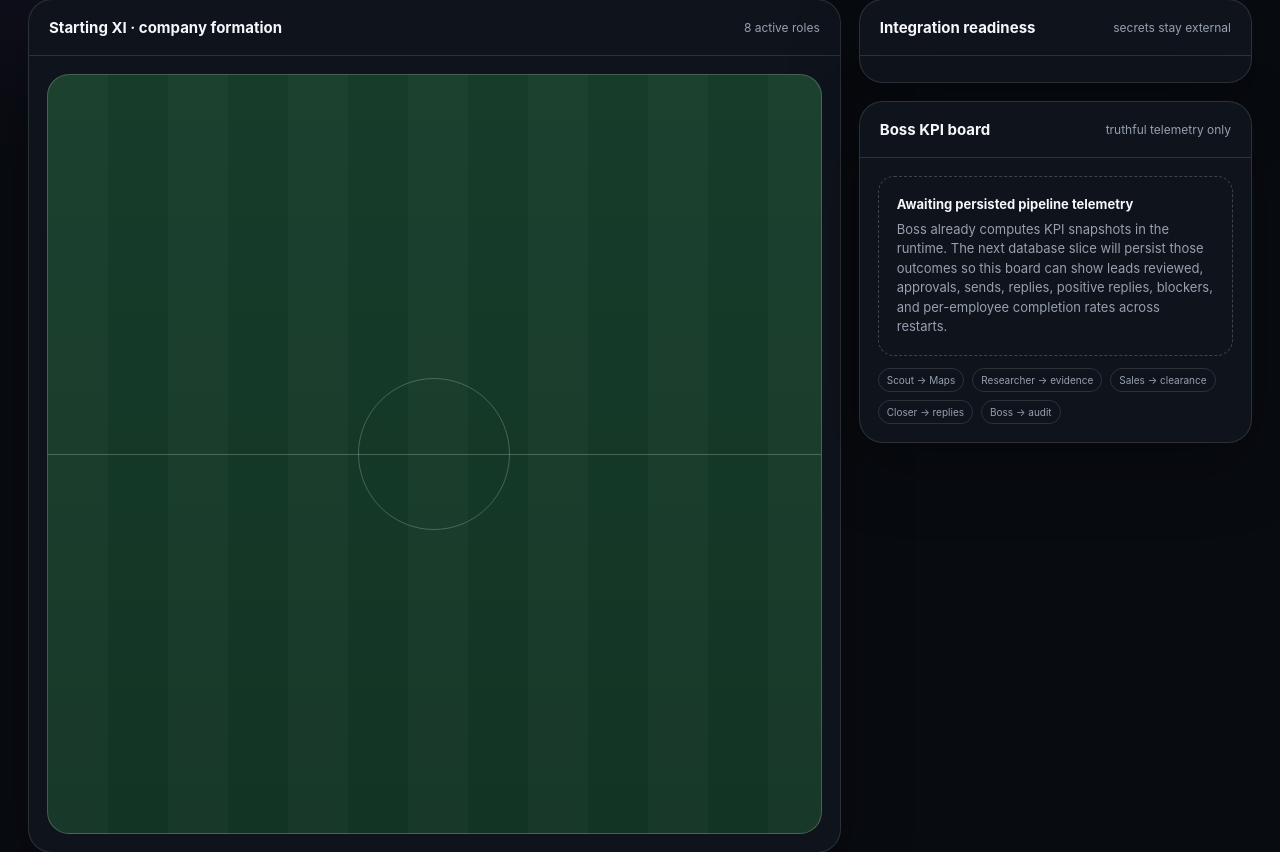
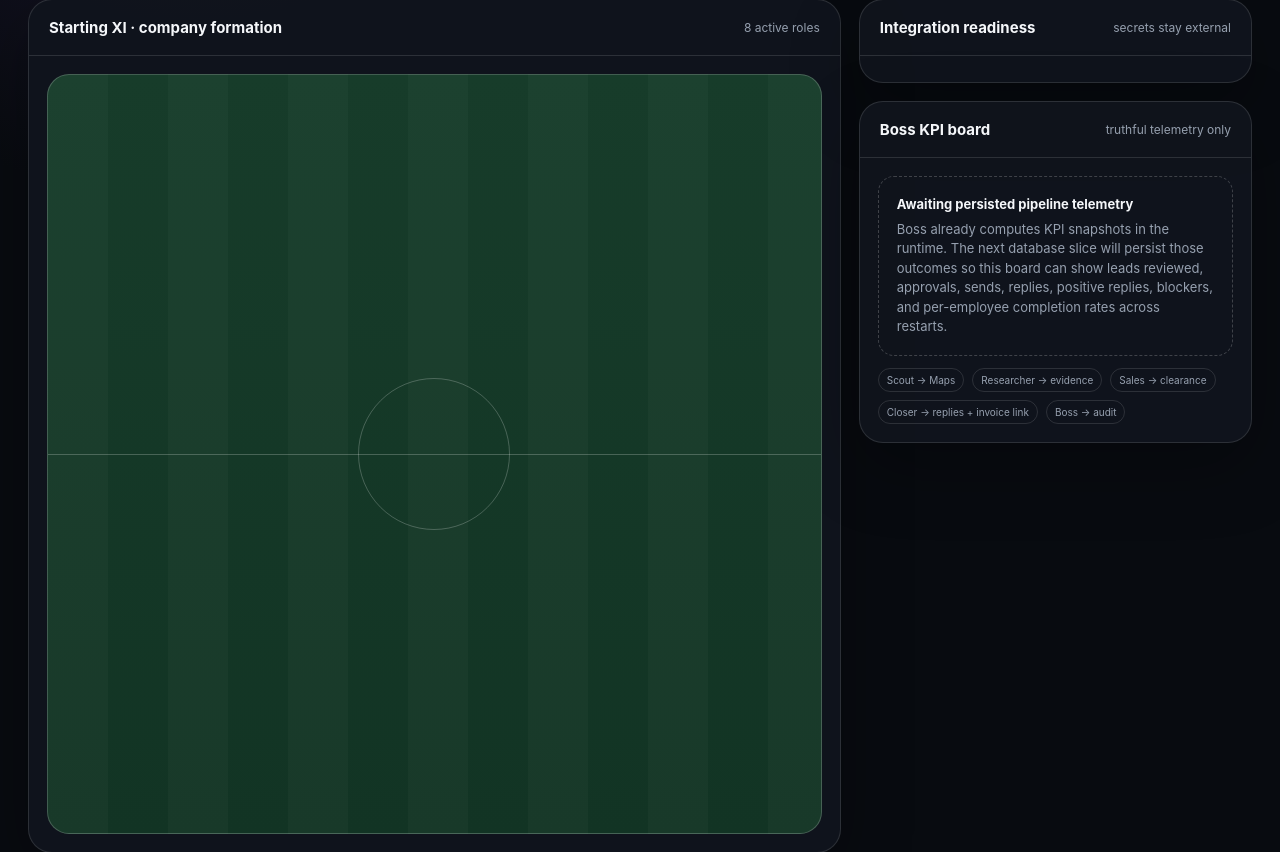
Before and after one commit to lafaillejeremiah7-droid/b2b-bot, a Django app: template dashboard/templates/dashboard/company.html in a window 1280 px wide. Shown: the part 310-1162 px from the top of the page. Run offline with Django 5.2, Linux system fonts and the light colour scheme; the template is opened without the code that fills it, so the values that code supplies are empty; parts of the project's set-up code (start-up, migrations or seed data) failed here and were passed over.

Commit message:
fix: show Closer and Sales Bot invoice flow on dashboard

```diff
--- a/dashboard/templates/dashboard/company.html
+++ b/dashboard/templates/dashboard/company.html
@@ -91,7 +91,7 @@
 
       <aside class="side">
         <section class="panel"><div class="panel-head"><h2>Integration readiness</h2><span>secrets stay external</span></div><div class="list">{% for integration in integrations %}<div class="integration"><div><strong>{{ integration.name }}</strong><small>{{ integration.purpose }}</small></div>{% if integration.configured is True %}<span class="flag yes">configured</span>{% elif integration.configured is False %}<span class="flag no">setup needed</span>{% else %}<span class="flag runtime">runtime</span>{% endif %}</div>{% endfor %}</div></section>
-        <section class="panel"><div class="panel-head"><h2>Boss KPI board</h2><span>truthful telemetry only</span></div><div class="telemetry"><div class="empty"><strong>Awaiting persisted pipeline telemetry</strong>Boss already computes KPI snapshots in the runtime. The next database slice will persist those outcomes so this board can show leads reviewed, approvals, sends, replies, positive replies, blockers, and per-employee completion rates across restarts.</div><div class="legend"><span>Scout → Maps</span><span>Researcher → evidence</span><span>Sales → clearance</span><span>Closer → replies</span><span>Boss → audit</span></div></div></section>
+        <section class="panel"><div class="panel-head"><h2>Boss KPI board</h2><span>truthful telemetry only</span></div><div class="telemetry"><div class="empty"><strong>Awaiting persisted pipeline telemetry</strong>Boss already computes KPI snapshots in the runtime. The next database slice will persist those outcomes so this board can show leads reviewed, approvals, sends, replies, positive replies, blockers, and per-employee completion rates across restarts.</div><div class="legend"><span>Scout → Maps</span><span>Researcher → evidence</span><span>Sales → clearance</span><span>Closer → replies + invoice link</span><span>Boss → audit</span></div></div></section>
       </aside>
     </section>
   </main>
@@ -101,7 +101,7 @@
     <section class="approval-card" role="dialog" aria-modal="true" aria-labelledby="invoice-approval-title">
       <div class="eyebrow">Invoice ready · approval required</div>
       <h2 id="invoice-approval-title">Send invoice to customer?</h2>
-      <p class="sub">Nothing is emailed until you choose Yes. This is the exact destination Stripe will use.</p>
+      <p class="sub">Nothing is emailed until you choose Yes. Closer #7 generates/finalizes the Stripe invoice link, then Sales Bot #5 emails that link to this exact customer address. Stripe itself does not send the email.</p>
       <div class="approval-data">
         <strong>Customer</strong><span>{{ pending_invoice.contact_name }}</span>
         <strong>Company</strong><span>{{ pending_invoice.company_name }}</span>
@@ -114,7 +114,7 @@
         <button class="yes" type="submit"{% if not pending_invoice.email %} disabled title="Set a customer email first"{% endif %}>Yes — Send Invoice</button>
         <button class="later" type="button" onclick="document.getElementById('dashboard-invoice-approval').style.display='none'">Not Now</button>
       </form>
-      <p class="sub" style="margin-top:16px;font-size:12px">Retries use the same Stripe idempotency identity, so this local invoice cannot create a duplicate Stripe invoice from repeated clicks.</p>
+      <p class="sub" style="margin-top:16px;font-size:12px">Retries reuse the same Stripe invoice identity and the same Sales Bot email idempotency key.</p>
     </section>
   </div>
   {% endif %}
```
